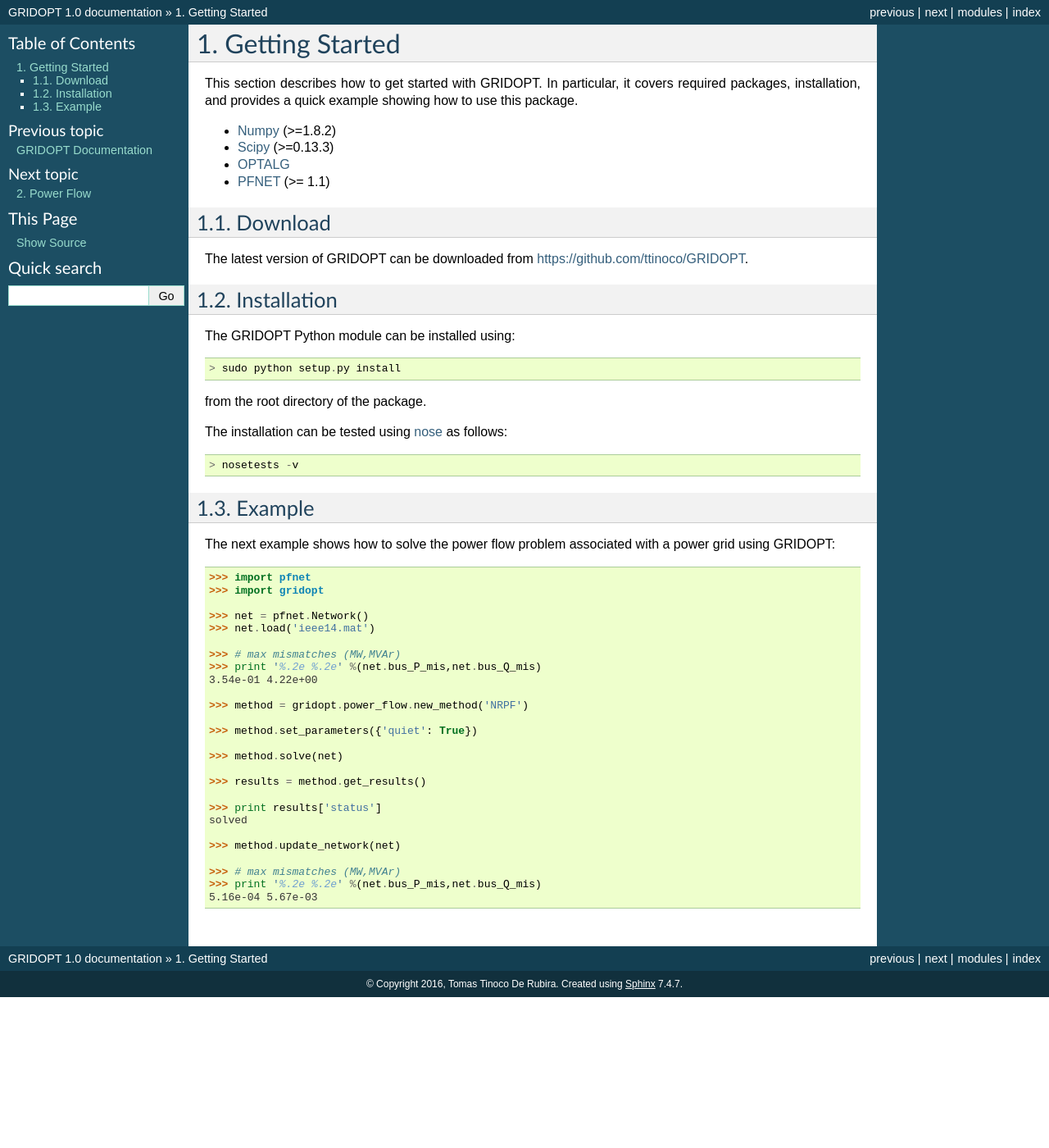
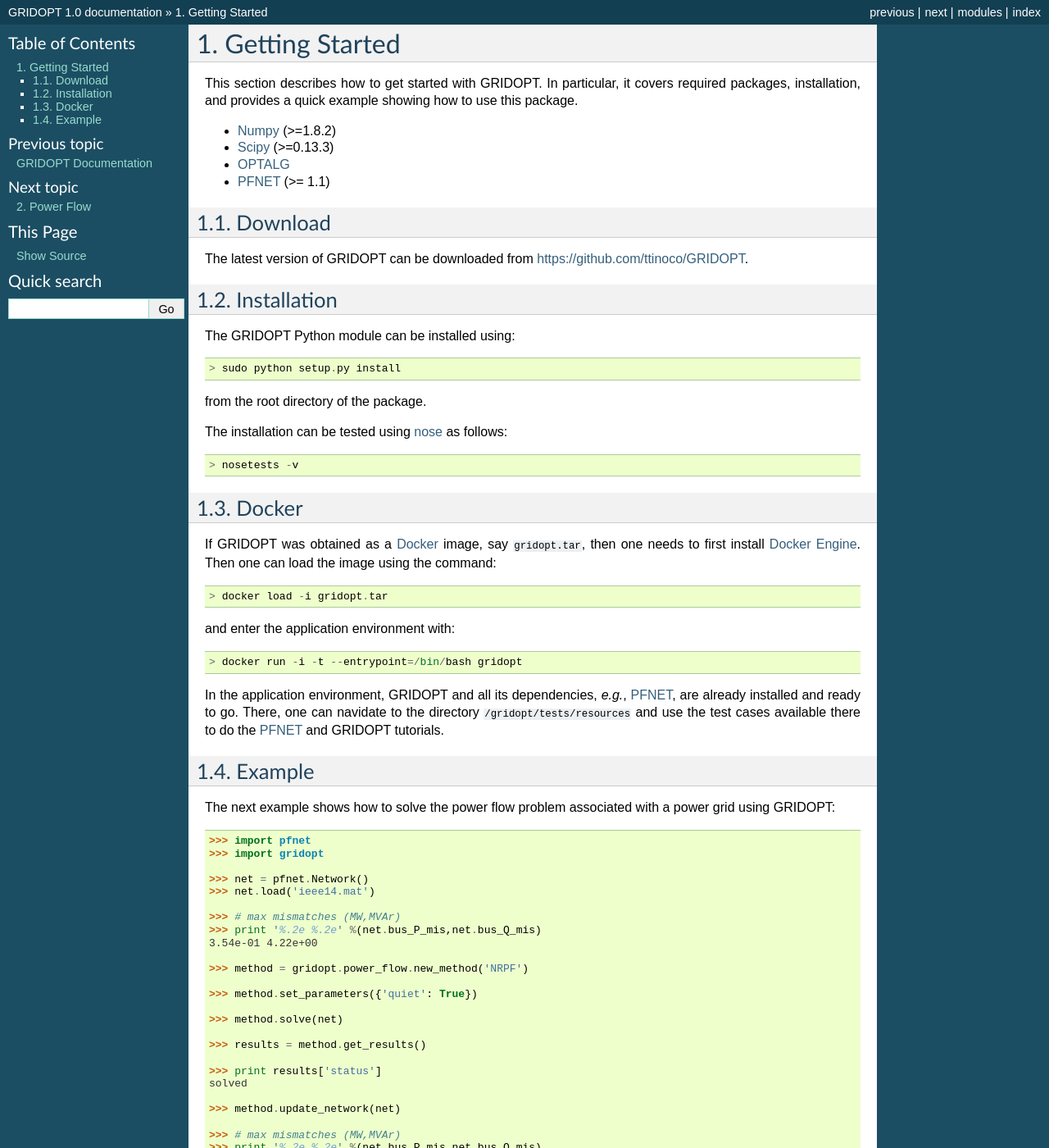
Before and after one commit to ttinoco/GRIDOPT, a Sphinx documentation site: the page built from docs/start.rst, in a window 1280 px wide and 1400 px high. Shown: the whole window at 82% size. Built offline with Sphinx 7.4.7, drawn with Linux system fonts in a browser that asks for light colours.

Commit message:
added docker documentation

```diff
--- a/docs/start.rst
+++ b/docs/start.rst
@@ -35,6 +35,21 @@
 
   > nosetests -v
 
+.. _start_docker:
+
+Docker
+======
+
+If GRIDOPT was obtained as a `Docker <https://www.docker.com/>`_ image, say ``gridopt.tar``, then one needs to first install `Docker Engine <https://docs.docker.com/engine/installation/>`_. Then one can load the image using the command::
+
+  > docker load -i gridopt.tar
+
+and enter the application environment with::
+
+  > docker run -i -t --entrypoint=/bin/bash gridopt
+
+In the application environment, GRIDOPT and all its dependencies, *e.g.*, `PFNET <http://ttinoco.github.io/PFNET/python/>`_, are already installed and ready to go. There, one can navidate to the directory ``/gridopt/tests/resources`` and use the test cases available there to do the `PFNET <http://ttinoco.github.io/PFNET/python/>`_ and GRIDOPT tutorials.
+
 .. _start_example:
 
 Example
```
Also changed, not shown: 1 other file.
